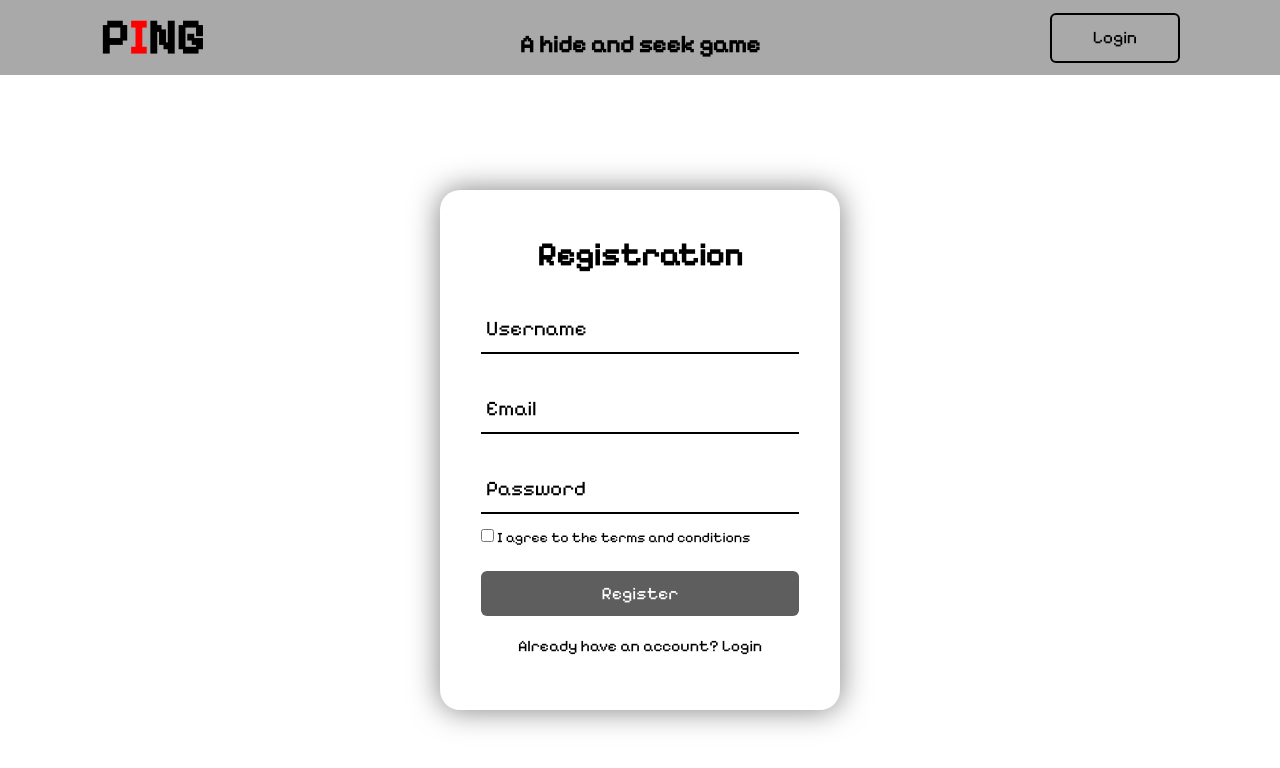
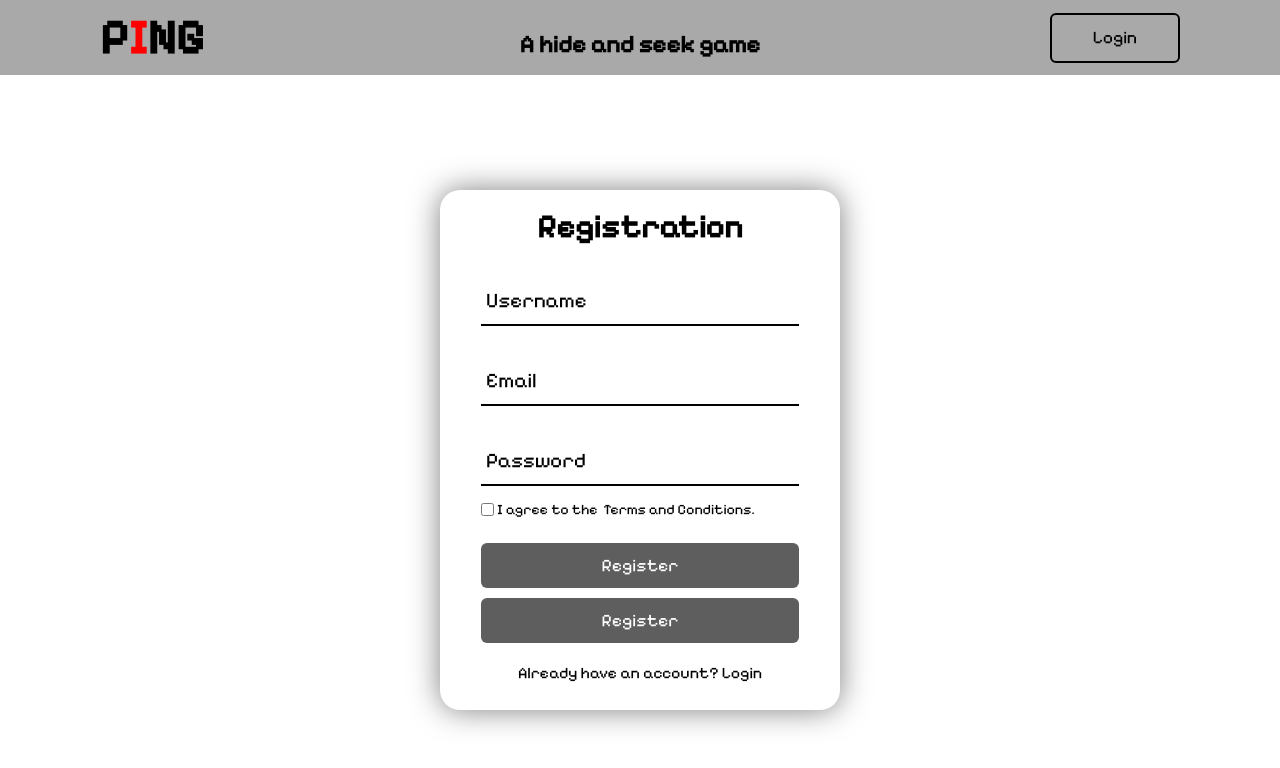
Before and after one commit to mortemn/Ping, a Next.js app in the folder frontend/: page /RegistrationPage in a window 1280 px wide. Shown: the top 768 px of the page. Built offline with nearby package versions, Linux system fonts and the light colour scheme.

Commit message:
Add TnC Link

```diff
--- a/frontend/src/app/RegistrationPage/page.js
+++ b/frontend/src/app/RegistrationPage/page.js
@@ -106,10 +106,11 @@ export default function Home() {
                             <label>Password</label>
                         </div>
                         <div className={styles.remember_forgot}>
-                            <label><input type="checkbox" />I agree to the terms and conditions</label>
+                            <label><input type="checkbox" />I agree to the &nbsp;<a href="/tncPage" className={styles.tnc}>Terms and Conditions.</a></label>
 
                         </div>
                         <button type="submit" className={styles.btn} onClick={signUp} >Register</button>
+                        <button type="submit" className={styles.btn}>Register</button>
                         <div className={styles.login_register}>
                             <p>Already have an account?&nbsp;
                                 <a href="/loginPage" className={styles.login_link}>Login</a>
--- a/frontend/src/app/RegistrationPage/page.module.css
+++ b/frontend/src/app/RegistrationPage/page.module.css
@@ -113,6 +113,11 @@
     justify-content: space-between;
 }
 
+.remember_forgot label {
+    display: flex;
+    flex-direction: row;
+}
+
 .remember_forgot label input {
     accent-color: darkgray;
     margin-right: 3px;
@@ -124,6 +129,14 @@
 }
 
 .remember_forgot a:hover {
+    text-decoration: underline;
+}
+
+.tnc {
+    color: red;
+}
+
+.tnc a:hover {
     text-decoration: underline;
 }
 
```
Also changed, not shown: frontend/src/app/tncPage/page.js (added), frontend/src/app/tncPage/page.module.css (added).
